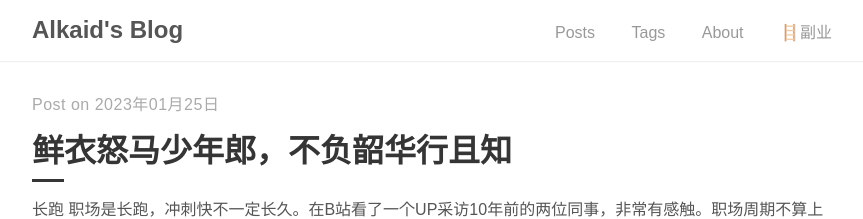
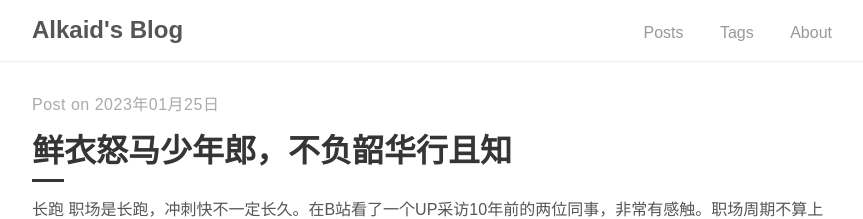
Before and after one commit to AlkaidWaong/ifoz, a Jekyll site: the page built from index.html, in a window 1280 px wide and 900 px high. Shown: the top 219 px of the window, without its empty margins (208-1071 px from the left). Built offline with Jekyll 4.4.1, drawn with Linux system fonts in a browser that asks for light colours; the list of posts is cut into pages by our own code; comment, search, counter and statistics services are not loaded.

Commit message:
Update navigation.html

```diff
--- a/_includes/navigation.html
+++ b/_includes/navigation.html
@@ -7,7 +7,7 @@
       <li><a href="{{ site.baseurl }}/">Posts</a></li>
       <li><a href="{{ '/tags' | prepend: site.baseurl }}">Tags</a></li>
       <li><a href="{{ '/about' | prepend: site.baseurl }}">About</a></li>
-	  <li><a href="{{ '/side' | prepend: site.baseurl }}">🪜副业</a></li>
+	   <!-- <li><a href="{{ '/side' | prepend: site.baseurl }}">🪜副业</a></li> -->
     </ul>
   </div>
 </nav>
```
